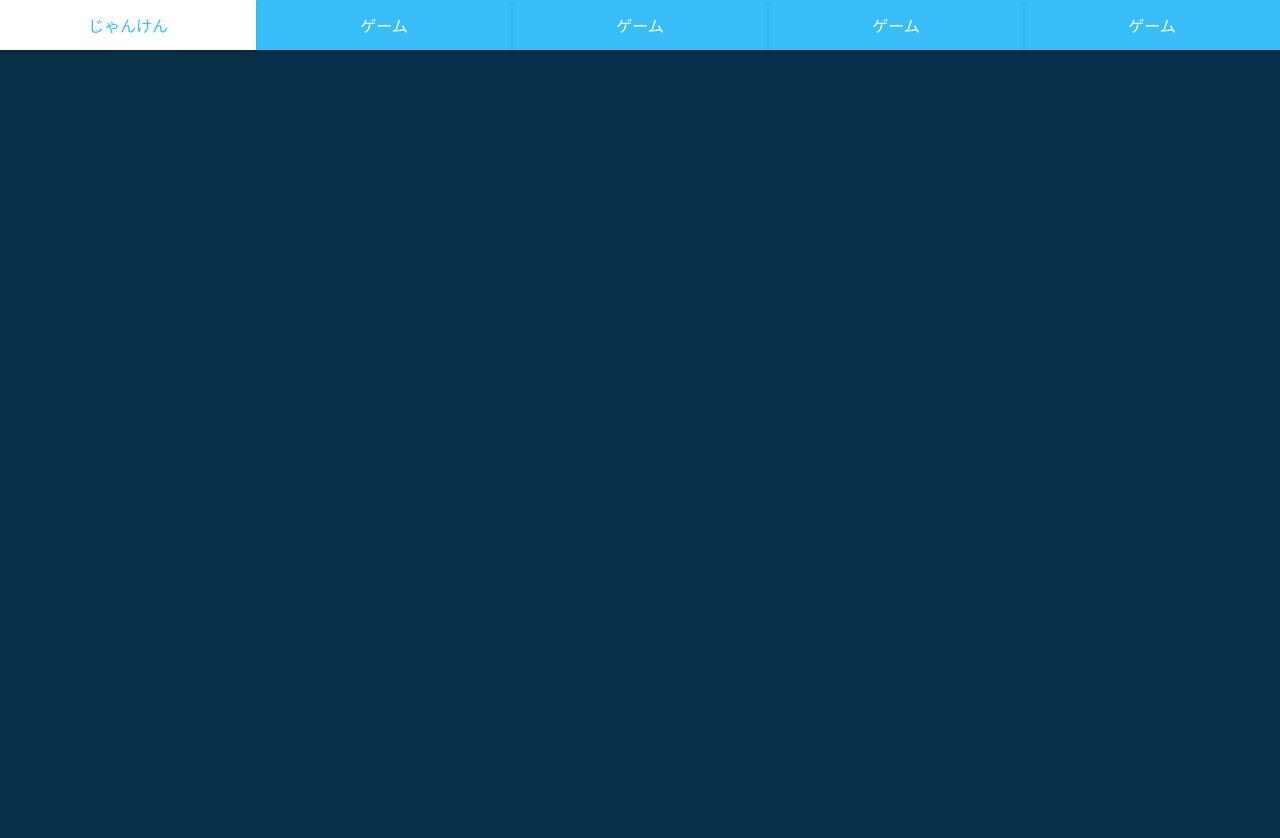
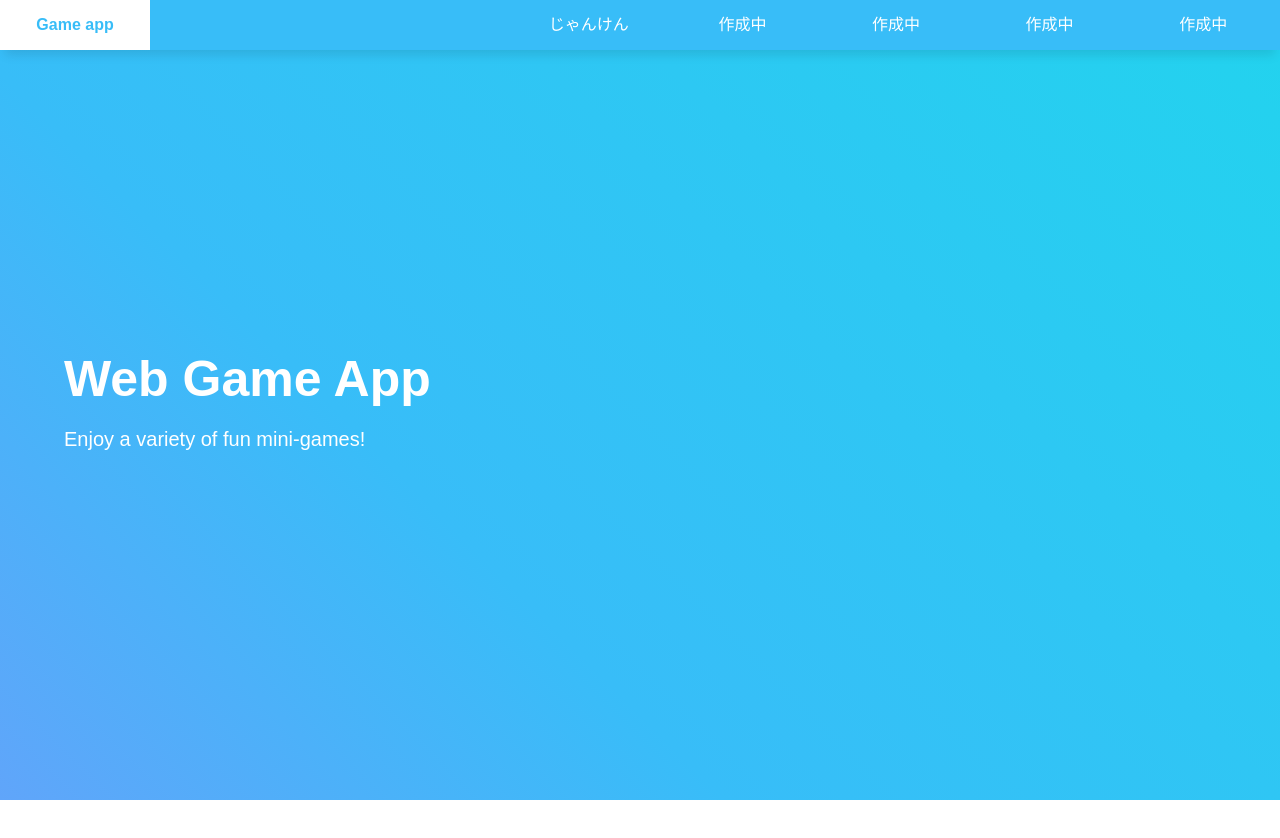
Before and after one commit to mikukawata/games_app, a Next.js app: page / in a window 1280 px wide. Shown: the top 838 px of the page. After the commit the page ends 800 px from the top, so only its background shows below. Built offline with nearby package versions, Linux system fonts and the light colour scheme.

Commit message:
feat: LPを作成

```diff
--- a/src/app/janken/page.module.css
+++ b/src/app/janken/page.module.css
@@ -1,7 +1,7 @@
 .game {
   height: 100vh;
-  margin: 0 auto;
-  padding: 20px 50px;
+  margin: auto 0;
+  padding: 70px 50px;
   background-color: #38bdf8;
 }
 
--- a/src/app/page.module.css
+++ b/src/app/page.module.css
@@ -1,9 +1,20 @@
 .main {
-  background-color: #082f49;
+  background-color: #fff;
+  padding: 4rem;
+  min-height: 100vh;
   display: flex;
   flex-direction: column;
-  justify-content: space-between;
-  align-items: center;
-  padding: 6rem;
-  min-height: 100vh;
+  justify-content: center;
+  gap: 20px;
+  color: #fff;
+  background: rgb(96, 165, 250);
+  background: linear-gradient(45deg, rgba(96, 165, 250, 1) 0%, rgba(56, 189, 248, 1) 35%, rgba(34, 211, 238, 1) 100%);
 }
+
+.title {
+  font-size: 50px;
+}
+
+.subtitle {
+  font-size: 20px;
+}
--- a/src/app/page.tsx
+++ b/src/app/page.tsx
@@ -1,5 +1,10 @@
 import styles from './page.module.css';
 
 export default function Home() {
-  return <main className={styles.main}></main>;
+  return (
+    <main className={styles.main}>
+      <h1 className={styles.title}>Web Game App</h1>
+      <p className={styles.subtitle}>Enjoy a variety of fun mini-games!</p>
+    </main>
+  );
 }
--- a/src/components/Header/index.tsx
+++ b/src/components/Header/index.tsx
@@ -5,21 +5,29 @@ import styles from './style.module.css';
 const Header: FC = () => {
   return (
     <nav className={styles.nav}>
+      <div className={styles.home}>
+        <Link href='/' className={styles.link}>
+          Game app
+        </Link>
+      </div>
+
+      <div className={styles.links}>
         <Link href='/janken' className={styles.link}>
           じゃんけん
         </Link>
         <Link href='#' className={styles.link}>
-        ゲーム
+          作成中
         </Link>
         <Link href='#' className={styles.link}>
-        ゲーム
+          作成中
         </Link>
         <Link href='#' className={styles.link}>
-        ゲーム
+          作成中
         </Link>
         <Link href='#' className={styles.link}>
-        ゲーム
+          作成中
         </Link>
+      </div>
     </nav>
   );
 };
--- a/src/components/Header/style.module.css
+++ b/src/components/Header/style.module.css
@@ -1,18 +1,37 @@
 .nav {
+  position: fixed;
   height: 50px;
   display: flex;
   justify-content: space-between;
   background-color: #38bdf8;
   width: 100%;
+  box-shadow: 0px 10px 10px -5px rgba(0, 0, 0, 0.1);
+}
+
+.home {
+  width: 150px;
+  display: flex;
+  justify-content: center;
+  align-items: center;
+  font-weight: 600;
+}
+
+.home__link {
+  color: #fff;
+}
+
+.links {
+  width: 60%;
+  display: flex;
+  justify-content: center;
+  align-items: center;
 }
 
 .link {
   color: #fff;
-  display: flex;
-  justify-content: center;
-  align-items: center;
   width: 100%;
-  box-shadow: 0px 2px 2px 0px rgba(0, 0, 0, 0.1);
+  text-align: center;
+  line-height: 50px;
 }
 
 .link:hover {
```
Lines whose indentation alone changed are shown as unchanged.
